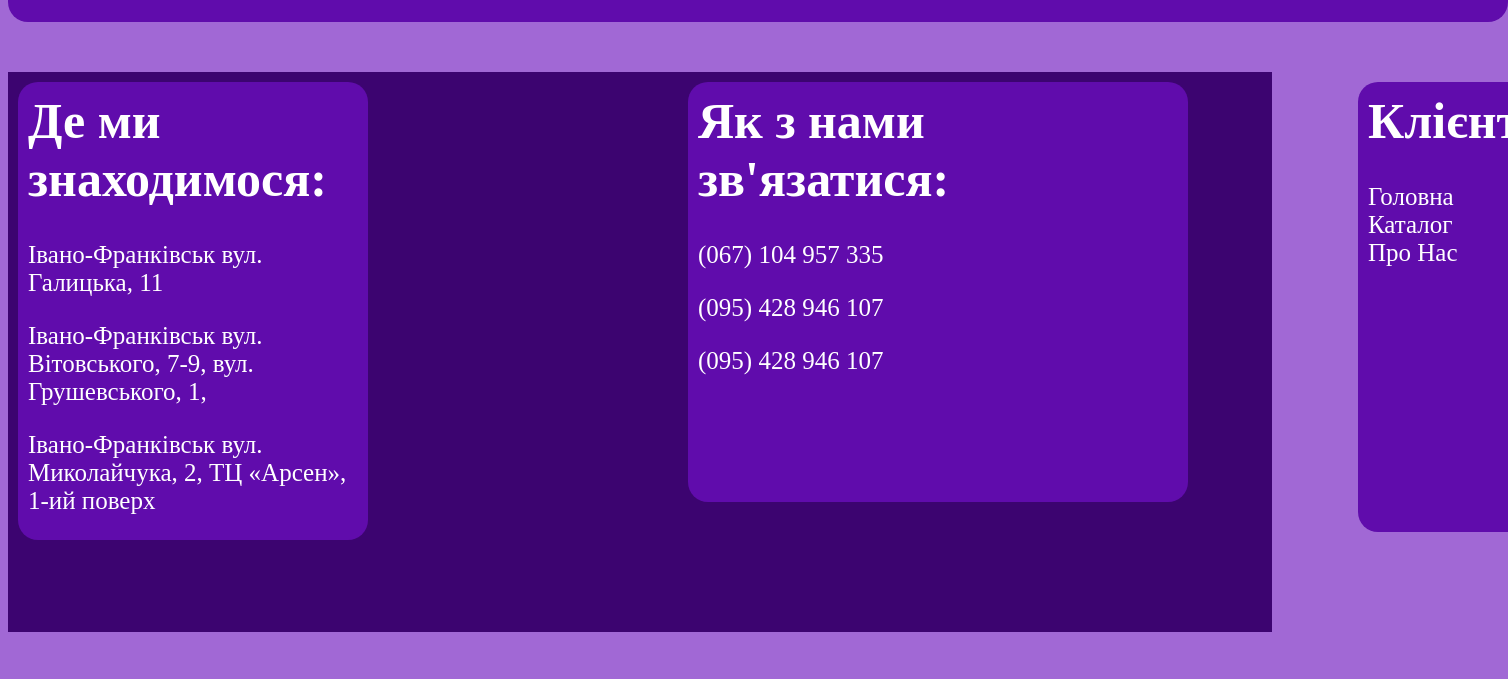
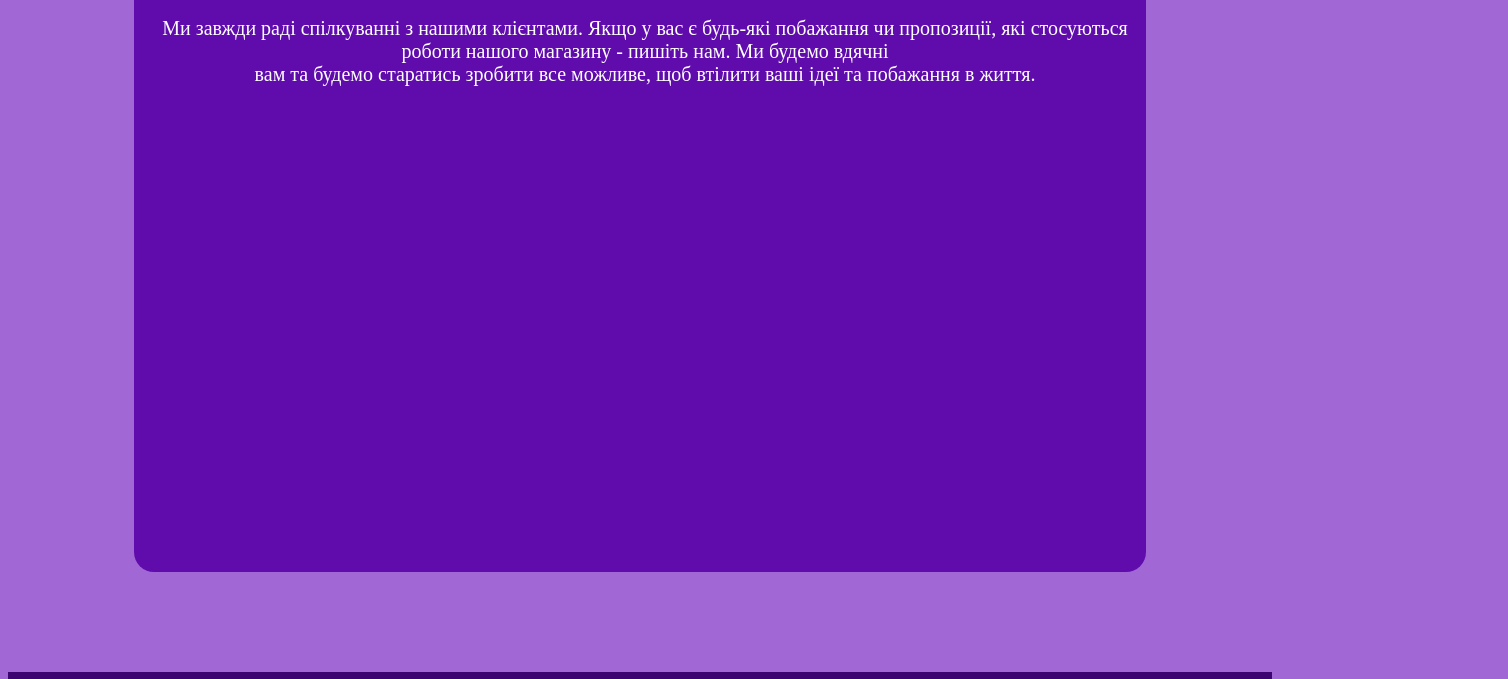
Before and after one commit to andriy1215/AndrikShop, a plain HTML site: page index6.html in a window 1280 px wide. Shown: the part 935-1614 px from the top of the page, 1508 px wide, since content can reach past the window. Before the commit the page ends 1575 px from the top, so only its background shows below. Drawn offline with Linux system fonts and the light colour scheme.

Commit message:
Update style6.css

```diff
--- a/style6.css
+++ b/style6.css
@@ -79,10 +79,21 @@ main{
 .pro{
     background-color:#600CAC;
     border-radius: 20px;
-    width: 1500px;
-    height: 550px;
+    width: 80%;
+    height: 1100px;
     margin-top: 50px;
+    text-align: center;
+    margin-left: 10%;
+    margin-right: 10%;
+    display: block;
 }
+
+main .pro{
+
+  justify-content: center;
+}
+
+
 
 .pro:hover{
     border: #592680 5px solid;
@@ -93,7 +104,7 @@ main{
 
 footer{
     background-color: #3C0470;
-    margin-top: 50px;
+    margin-top: 100px;
     color: white;
     height: 550px;
     padding-top: 10px;
```
